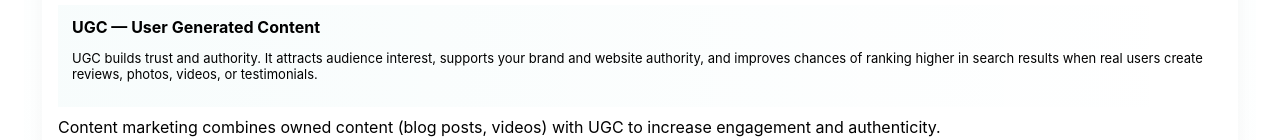
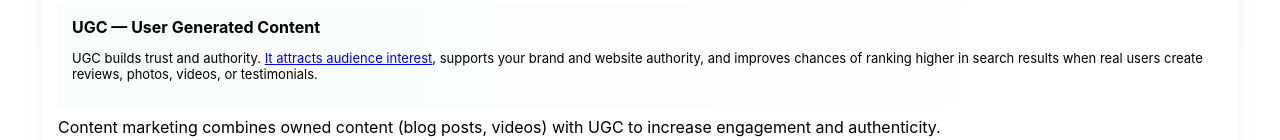
Before and after one commit to AnooshaAhmed-jpg/What-is-Digital-Marketing-its-types, a plain HTML site: page index.html in a window 1280 px wide. Shown: the part 1486-1626 px from the top of the page. Drawn offline with Linux system fonts and the light colour scheme.

Commit message:
Update index.html

```diff
--- a/index.html
+++ b/index.html
@@ -109,7 +109,7 @@ height="0" width="0" style="display:none;visibility:hidden"></iframe></noscript>
         <h2>(Content Marketing)</h2>
         <div class="ugc">
           <strong>UGC — User Generated Content</strong>
-          <p class="small">UGC builds trust and authority. It attracts audience interest, supports your brand and website authority, and improves chances of ranking higher in search results when real users create reviews, photos, videos, or testimonials.</p>
+          <p class="small">UGC builds trust and authority. <a href=https://anooshaahmed-jpg.github.io/Content-Marketing/>It attracts audience interest</a>, supports your brand and website authority, and improves chances of ranking higher in search results when real users create reviews, photos, videos, or testimonials.</p>
         </div>
         <p style="margin-top:10px">Content marketing combines owned content (blog posts, videos) with UGC to increase engagement and authenticity.</p>
       </section>
```
